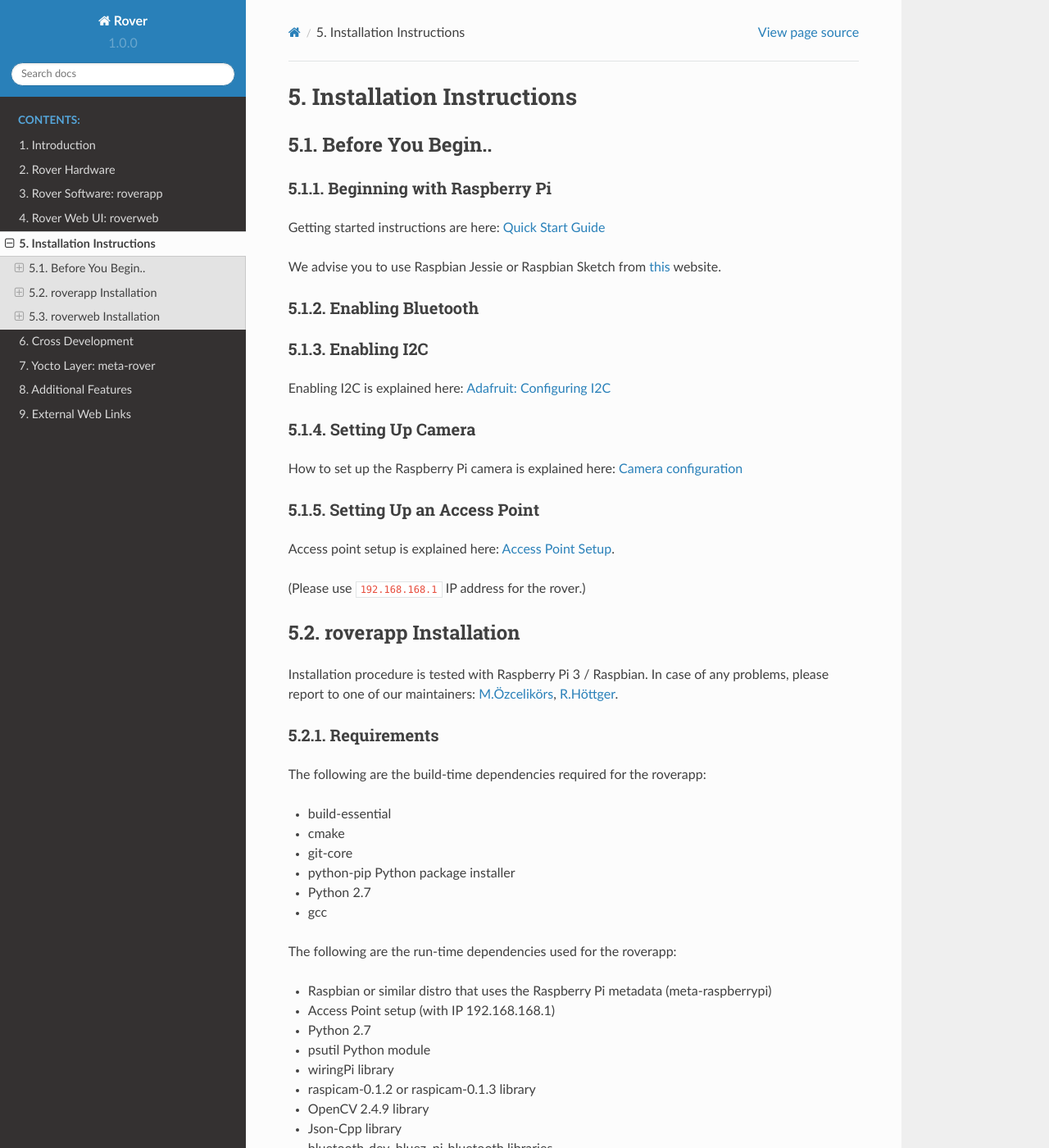
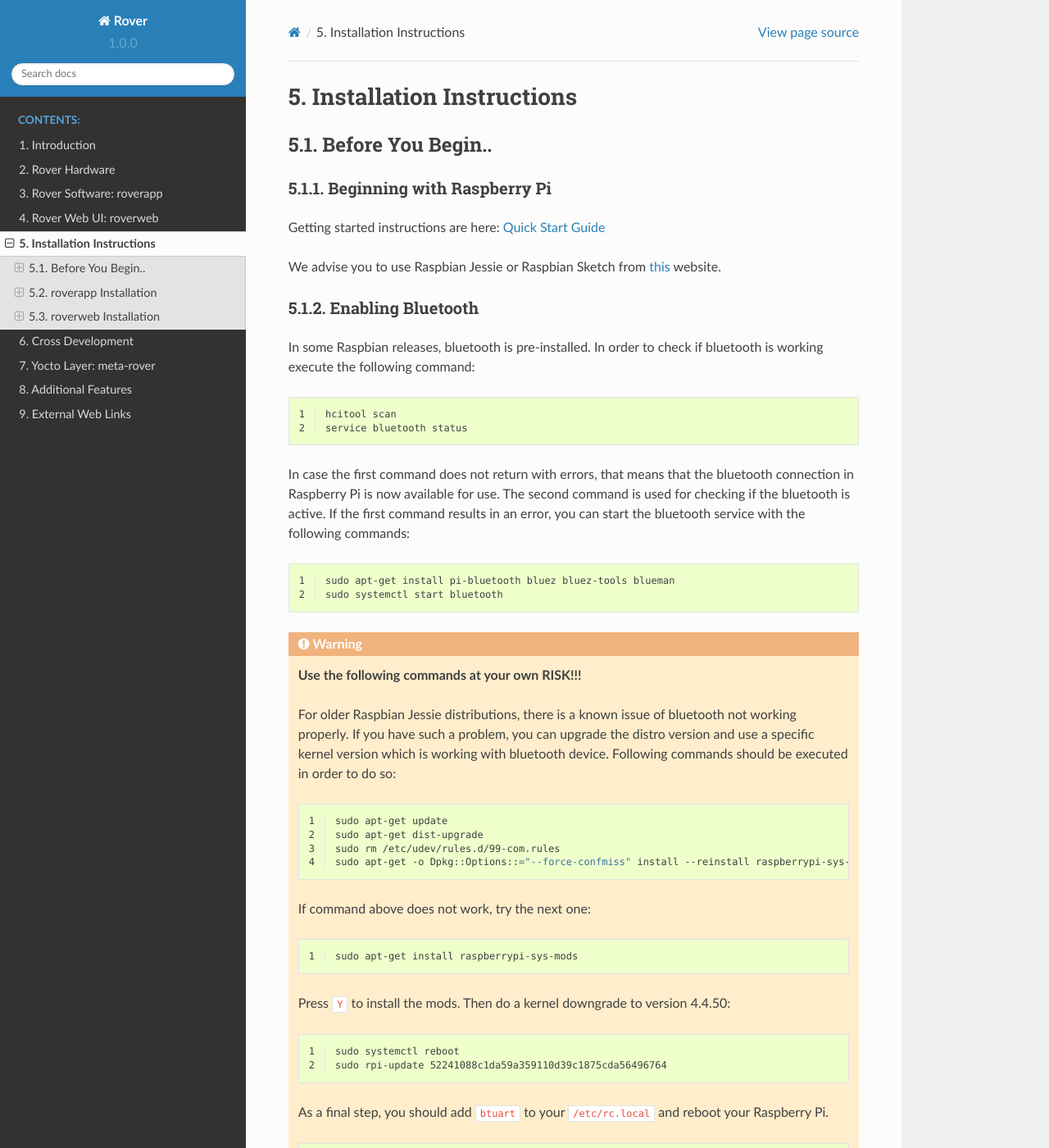
Before and after one commit to mozcelikors/rover-docs, a Sphinx documentation site: the page built from docs/source/content/installation.rst, in a window 1280 px wide and 1400 px high. Shown: the whole window at 82% size. Built offline with Sphinx 7.4.7 and the Read the Docs theme 2.0.0, drawn with Linux system fonts in a browser that asks for light colours; some of the changed text lies outside the part shown.

Commit message:
Added bluetooth section
Signed-off-by: mozcelikors <mozcelikors@gmail.com>

```diff
--- a/docs/source/content/installation.rst
+++ b/docs/source/content/installation.rst
@@ -16,6 +16,66 @@
 
 Enabling Bluetooth
 =================================================
+In some Raspbian releases, bluetooth is pre-installed. In order to check if bluetooth is working execute the following command:
+
+.. code-block:: bash
+   :linenos:
+
+   hcitool scan
+   service bluetooth status
+
+In case the first command does not return with errors, that means that the bluetooth connection in Raspberry Pi is now available for use.
+The second command is used for checking if the bluetooth is active.
+If the first command results in an error, you can start the bluetooth service with the following commands:
+
+.. code-block:: bash
+   :linenos:
+
+   sudo apt-get install pi-bluetooth bluez bluez-tools blueman
+   sudo systemctl start bluetooth
+
+.. warning:: **Use the following commands at your own RISK!!!**
+
+   For older Raspbian Jessie distributions, there is a known issue of bluetooth not working properly. If you have such a problem, you can upgrade the
+   distro version and use a specific kernel version which is working with bluetooth device. Following commands should be executed in order to do so:
+
+   .. code-block:: bash
+      :linenos:
+
+      sudo apt-get update
+      sudo apt-get dist-upgrade
+      sudo rm /etc/udev/rules.d/99-com.rules
+      sudo apt-get -o Dpkg::Options::="--force-confmiss" install --reinstall raspberrypi-sys-mods
+
+   If command above does not work, try the next one:
+
+   .. code-block:: bash
+      :linenos:
+
+      sudo apt-get install raspberrypi-sys-mods
+
+   Press ``Y`` to install the mods. Then do a kernel downgrade to version 4.4.50:
+
+   .. code-block:: bash
+      :linenos:
+
+      sudo systemctl reboot
+      sudo rpi-update 52241088c1da59a359110d39c1875cda56496764
+
+   As a final step, you should add ``btuart`` to your ``/etc/rc.local`` and reboot your Raspberry Pi.
+
+   .. code-block:: bash
+      :linenos:
+
+      sudo reboot
+
+   After reboot, you can test if bluetooth is working:
+
+   .. code-block:: bash
+      :linenos:
+
+      hcitool scan
+      service bluetooth status
 
 
 Enabling I2C
--- a/docs/source/content/roverweb.rst
+++ b/docs/source/content/roverweb.rst
@@ -35,7 +35,7 @@
 
 
 *************************************************
-Downloading roverapp
+Downloading roverweb
 *************************************************
 
 .. note:: Rover-web source code is maintained under the following repositories:
```
